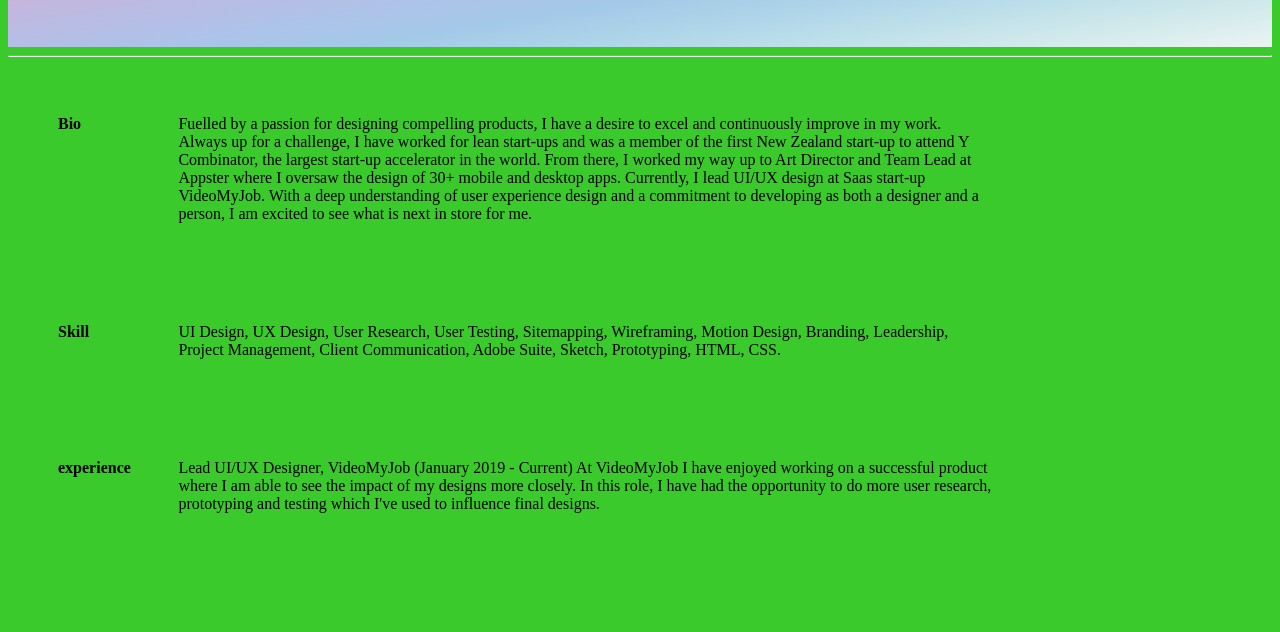
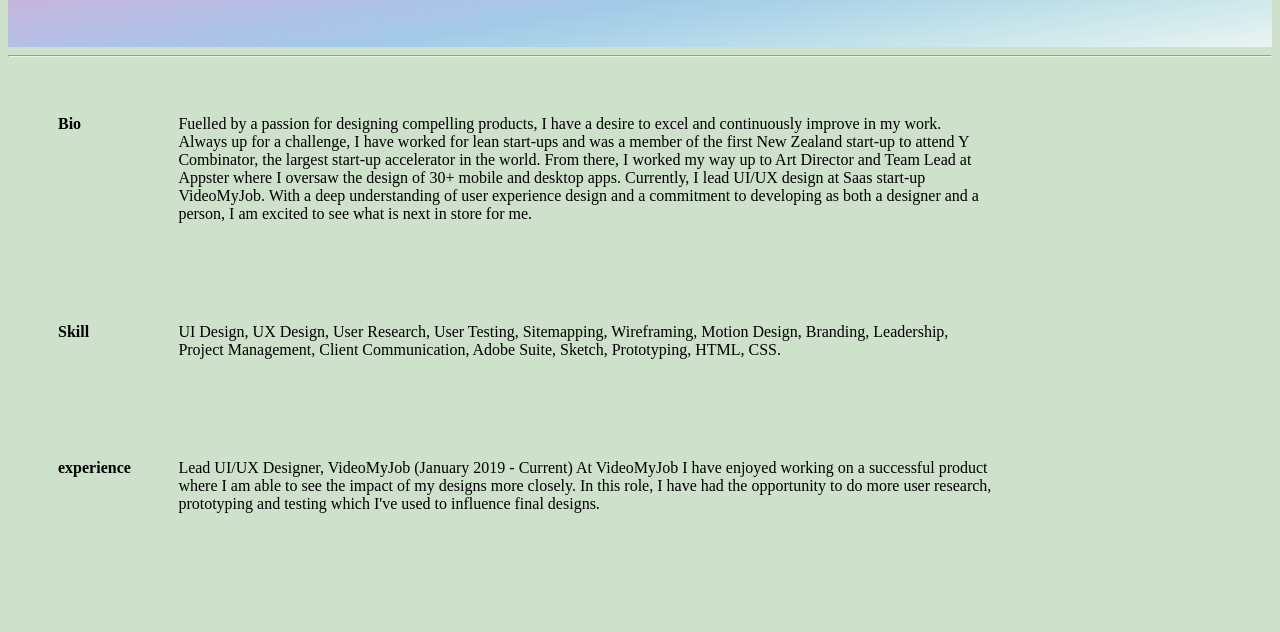
Before and after one commit to Ayan2001Mandal/mycv, a plain HTML site: page index.html in a window 1280 px wide. Shown: the part 168-800 px from the top of the page. Drawn offline with Linux system fonts and the light colour scheme.

Commit message:
BG Chnaged

```diff
--- a/index.html
+++ b/index.html
@@ -2,7 +2,7 @@
     <head>
         <style>
             body{
-               background-color: rgb(59, 202, 43);
+               background-color: rgb(206, 226, 203);
             }
             .header{
                 padding: 50;
```
